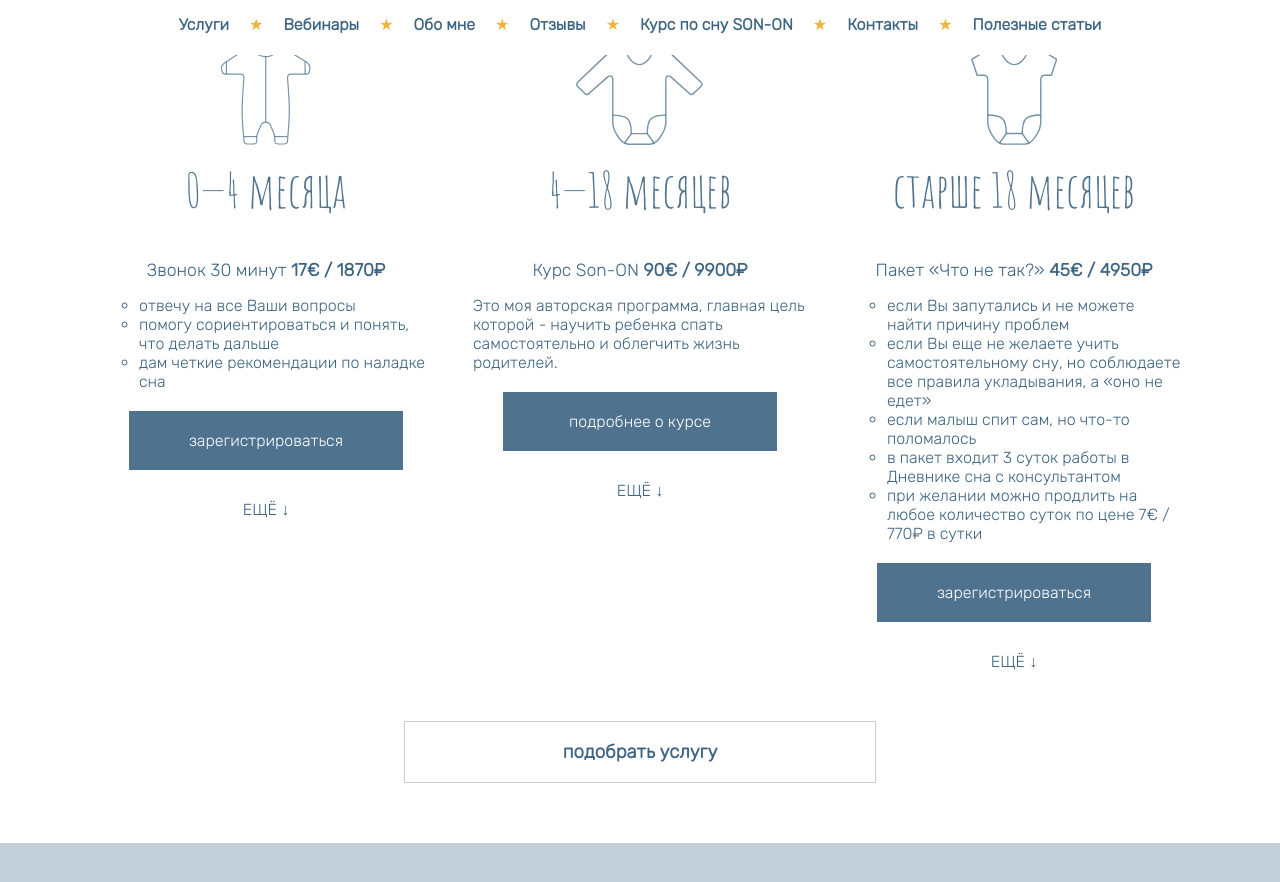
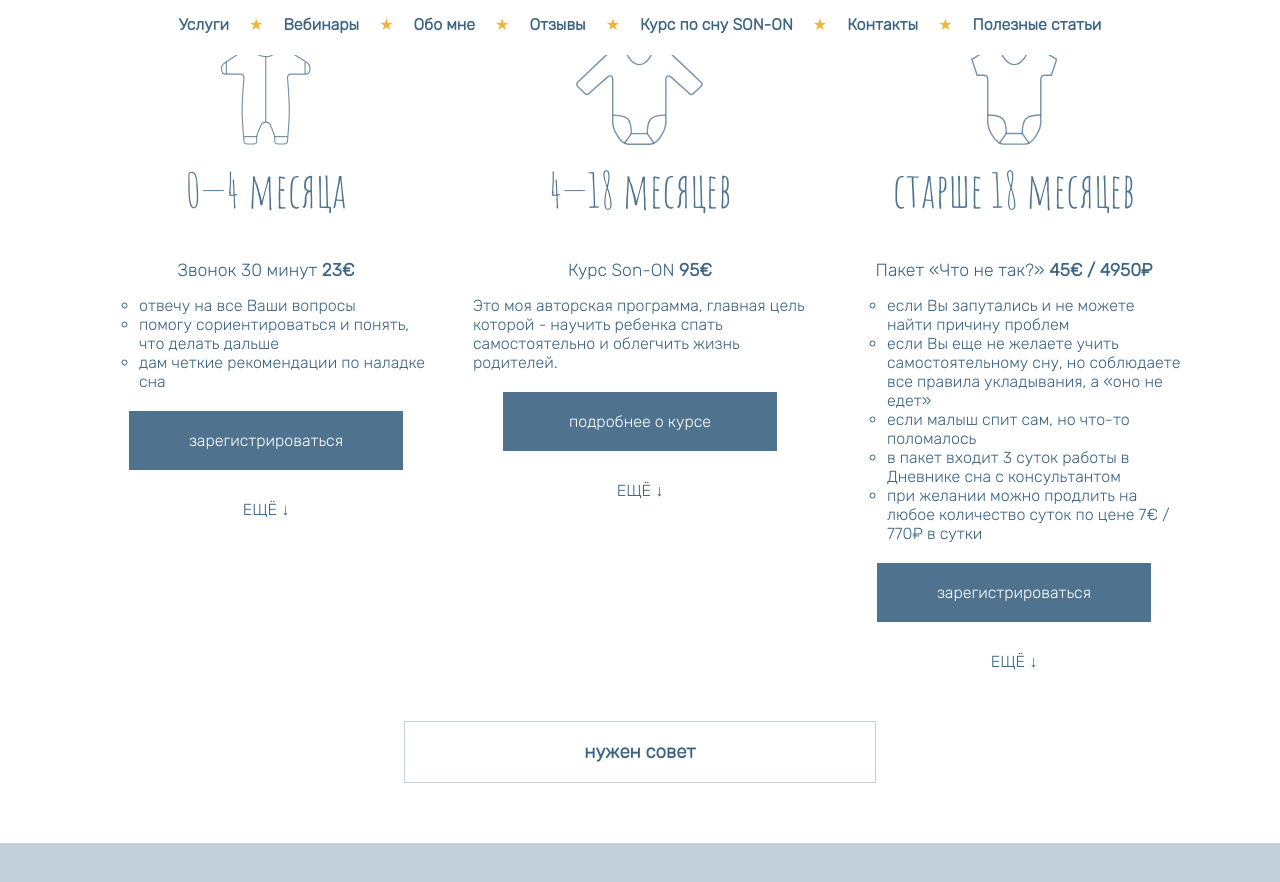
Before and after one commit to Olgamyrsikova/sleepconsult, a Jekyll site: the page built from index.html, in a window 1280 px wide and 900 px high, scrolled down 737 px. Shown: the top 882 px of the window. Built offline with Jekyll 4.4.1, drawn with Linux system fonts in a browser that asks for light colours; some of the changed lines change nothing that is shown.

Commit message:
Update services.html

```diff
--- a/_includes/services.html
+++ b/_includes/services.html
@@ -27,7 +27,7 @@
             <h3>0—4 месяца</h3>
 
             <div class="service">
-                <h4>Звонок 30 минут <span class="service-price">17€ / 1870₽</span></h4>
+                <h4>Звонок 30 минут <span class="service-price">23€</span></h4>
                 <ul>
                     <li>отвечу на все Ваши вопросы</li>
                     <li>помогу сориентироваться и понять, что делать дальше</li>
@@ -100,7 +100,7 @@
             <h3>4—18 месяцев</h3>
 
             <div class="service">
-                <h4>Курс Son-ON <span class="service-price">90€ / 9900₽</span></h4>
+                <h4>Курс Son-ON <span class="service-price">95€</span></h4>
                     <p>Это моя авторская программа, главная цель которой - научить ребенка спать самостоятельно и облегчить жизнь родителей.</p>
             </div>
 
@@ -117,17 +117,19 @@
                 <p class="service-star">&starf;</p>
 
                 <div class="service">
-                    <h4>Режим «Экспресс» <span class="service-price">25€ / 2750₽</span></h4>
+                    <h4>Экспресс-курс «Режим» <span class="service-price">40€</span></h4>
                     <ul>
-                        <li>если хотите, чтобы у малыша появился комфортный режим</li>
-                        <li>если режим был, но он сбился и Вы не знаете, как его вернуть</li>
-                        <li>я расскажу о том, как правильно выстраивать режим по возрасту и буду рядом, чтобы направлять и подсказывать</li>
-                        <li>в пакет входит руководство по режиму и 7 дней доступа к групповому чату с ежедневной обратной связью</li>
+                        <li>как правильно выстраивать режим</li>
+                        <li>на что опираться при укладывании</li>
+                        <li>как стабилизировать режим</li>
+                        <li>как правильно подобрать ВБ</li>
+                        <li>основные ошибки в построении режима и как их избежать</li>
+                        <li>примеры физиологичных режимов по возрастам от 4 до 18мес</li>
                     </ul>
                 </div>
 
                 <p class="service-register-button">
-                    <a href="https://docs.google.com/forms/d/1bVPULkxxrEkWlLJ7Gx9T7fL4BQrjcU1ZmPvaaa3davU/edit" target="_blank">
+                    <a href="https://docs.google.com/forms/d/e/1FAIpQLSeJO-vvdbYlw0uiIYFG3tPR9EN722XWu_wjeOE2tiD5ba7_-A/viewform?tpclid=facebook.PAAaYRquqL8cT8RE4kpOfSOt41UMHkD7_v34WMIFnlHHEn4gk9JV3YtOEzI7Y" target="_blank">
                         зарегистрироваться
                     </a>
                 </p>
@@ -135,13 +137,18 @@
                 <p class="service-star">&starf;</p>
 
                 <div class="service">
-                    <h4>Индивидуальный пакет «VIP» <span class="service-price">185€ / 20350₽</span></h4>
+                    <h4>Индивидуальный пакет «VIP» <span class="service-price">240€</span></h4>
                     <ul>
-                        <li>детально проанализирую текущую ситуацию со сном Вашего малыша, расскажу обо всех аспектах организации сна, помогу с выбором методики и проконтролирую работу, чтобы все прошло без ошибок и максимально гладко.</li>
-                        <li>живая консультация 1,5ч план работы в методике видео-запись консультации звонок 30 мин</li>
-                        <li>план по режиму и гигиене сна</li>
-                        <li>поддержка работы в методике по Дневнику сна в течение 7 дней</li>
-                        <li>при желании Дневник может быть продлен на любое количество суток по цене 7€ / 770₽ в сутки</li>
+                        <li>предварительный анализ картины сна</li>
+                        <li>вводная консультация 1,5ч</li>
+                        <li>видео-запись консультации</li>
+                        <li>план по режиму и гигиене сна (конспект)</li>
+                        <li>план работы в методике (конспект)</li>
+                        <li>звонок 30 мин для ответов на вопросы</li>
+                        <li>поддержка работы в методике по дневнику сна в течение 10 дней (при желании Дневник может быть продлен по цене 7 EUR в сутки)</li>
+                        <li>более 10 уроков по актуальным вопросам сна</li>
+                        <li>лекция о возрастных откатах и стрессе в методике</li>
+                        <li>бесплатный доступ к обновлениям уроков</li>
                     </ul>
                 </div>
 
@@ -173,7 +180,7 @@
                 <p class="service-star">&starf;</p>
 
                 <div class="service">
-                    <h4>Звонок 30 минут <span class="service-price">17€ / 1870₽</span></h4>
+                    <h4>Звонок 30 минут <span class="service-price">23€</span></h4>
                     <ul>
                         <li>отвечу на все Ваши вопросы</li>
                         <li>помогу сориентироваться и понять, что делать дальше</li>
@@ -265,7 +272,7 @@
                 <p class="service-star">&starf;</p>
 
                 <div class="service">
-                    <h4>Звонок 30 минут <span class="service-price">17€ / 1870₽</span></h4>
+                    <h4>Звонок 30 минут <span class="service-price">23€</span></h4>
                     <ul>
                         <li>отвечу на все Ваши вопросы</li>
                         <li>помогу сориентироваться и понять, что делать дальше</li>
@@ -282,13 +289,18 @@
                 <p class="service-star">&starf;</p>
 
                 <div class="service">
-                    <h4>Индивидуальный пакет «VIP» <span class="service-price">185€ / 20350₽</span></h4>
+                    <h4>Индивидуальный пакет «VIP» <span class="service-price">240€/span></h4>
                     <ul>
-                        <li>детально проанализирую текущую ситуацию со сном Вашего малыша, расскажу обо всех аспектах организации сна, помогу с выбором методики и проконтролирую работу, чтобы все прошло без ошибок и максимально гладко</li>
-                        <li>живая консультация 1,5ч план работы в методике видео-запись консультации звонок 30 мин</li>
-                        <li>план по режиму и гигиене сна</li>
-                        <li>поддержка работы в методике по Дневнику сна в течение 7 дней</li>
-                        <li>при желании Дневник может быть продлен на любое количество суток по цене 7€ / 770₽ в сутки</li>
+                        <li>предварительный анализ картины сна</li>
+                        <li>вводная консультация 1,5ч</li>
+                        <li>видео-запись консультации</li>
+                        <li>план по режиму и гигиене сна (конспект)</li>
+                        <li>план работы в методике (конспект)</li>
+                        <li>звонок 30 мин для ответов на вопросы</li>
+                        <li>поддержка работы в методике по дневнику сна в течение 10 дней (при желании Дневник может быть продлен по цене 7 EUR в сутки)</li>
+                        <li>более 10 уроков по актуальным вопросам сна</li>
+                        <li>лекция о возрастных откатах и стрессе в методике</li>
+                        <li>бесплатный доступ к обновлениям уроков</li>
                     </ul>
                 </div>
 
@@ -341,7 +353,7 @@
 
     <div class="gift-certificate">
         <a href="https://docs.google.com/forms/d/1DGe-N4_HVcZwDvnA9xhfDDmU999OnKDbhJbzau1SwYI/viewform?edit_requested=true" target="_blank">
-            <h3>подобрать услугу</h3>
+            <h3>нужен совет</h3>
         </a>
     </div>
 
```
